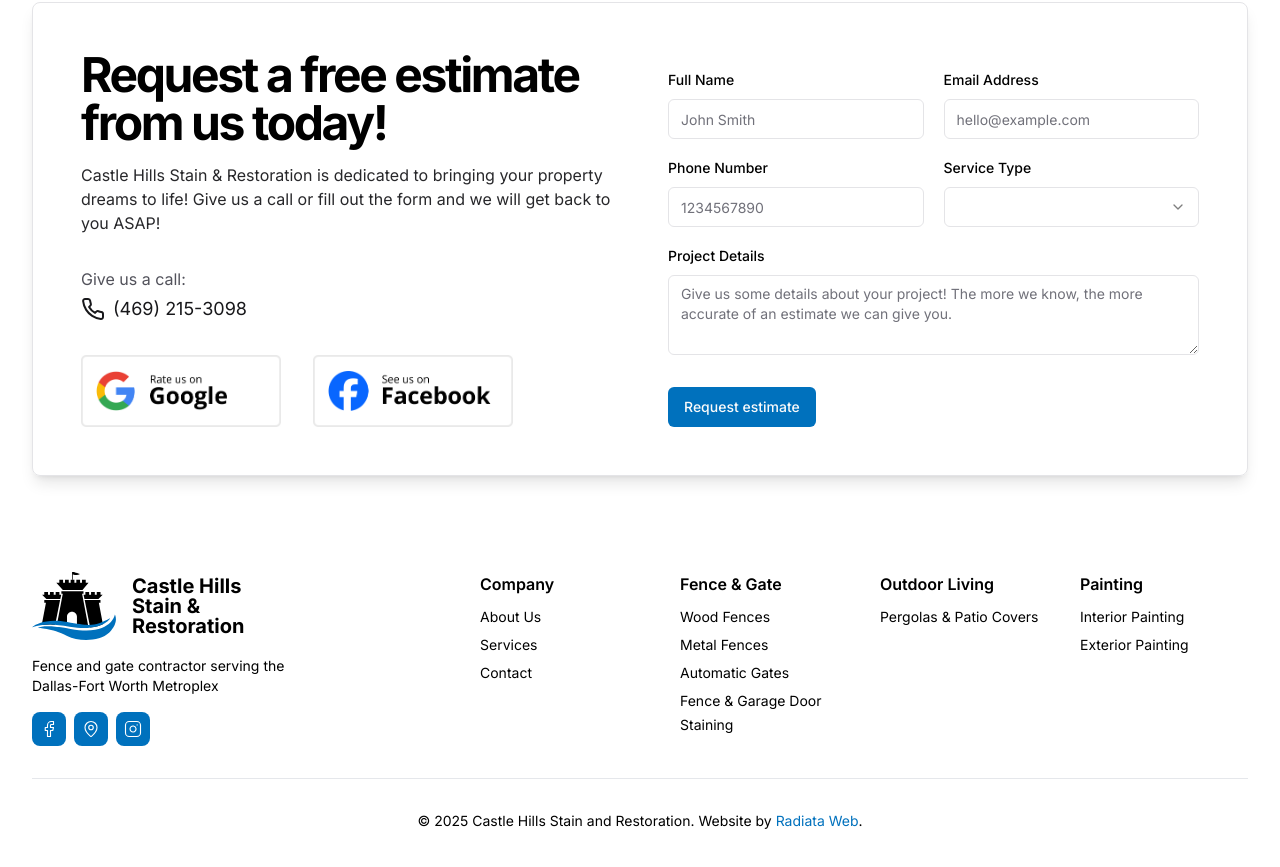
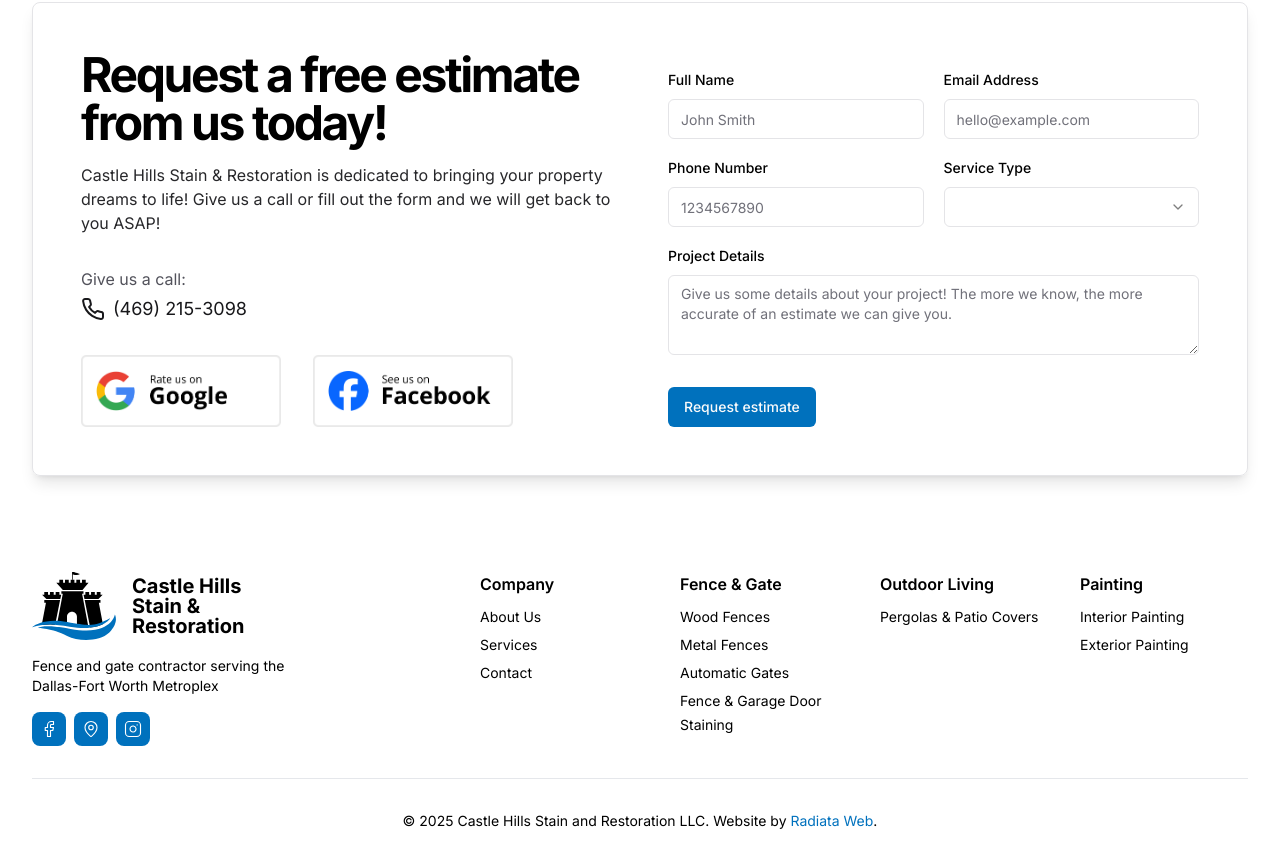
Before and after one commit to Radiata-Web/castle-hills, a Next.js app: page / in a window 1280 px wide. Shown: the part 975-1842 px from the top of the page. Built offline with nearby package versions, Linux system fonts and the light colour scheme; what zod-form-data would draw is missing.

Commit message:
Add business entity type to footer copyright

```diff
--- a/src/components/nav/footer.tsx
+++ b/src/components/nav/footer.tsx
@@ -128,7 +128,7 @@ export default function Footer() {
         {/* Copyright section */}
         <div className="text-center">
           <p className="text-sm text-muted-foreground">
-            &copy; 2025 Castle Hills Stain and Restoration.{" "}
+            &copy; 2025 Castle Hills Stain and Restoration LLC.{" "}
             <br className="sm:hidden" /> Website by{" "}
             <Link
               href="https://radiataweb.com"
```
